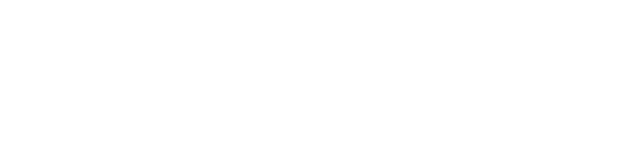
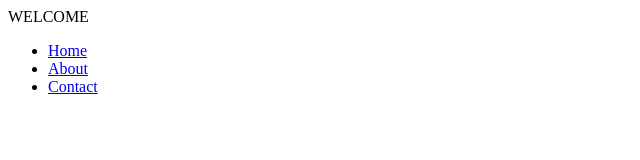
Before and after one commit to ezarprastiananda-glitch/portofolio-test, a plain HTML site: page index.html in a window 1280 px wide. Shown: the whole page, without its empty margins (0-640 px from the left). Drawn offline with Linux system fonts and the light colour scheme.

Commit message:
menambaisi header dan nav

```diff
--- a/index.html
+++ b/index.html
@@ -7,9 +7,15 @@
     <link rel="stylesheet" href="style.css">
 </head>
 <body>
-    <header></header>
+    <header>WELCOME</header>
 
-    <nav></nav>
+    <nav>
+        <ul>
+            <li><a href="#">Home</a></li>
+            <li><a href="#about">About</a></li>
+            <li><a href="#contact">Contact</a></li>
+        </ul>
+    </nav>
 
     <main></main>
 
```
